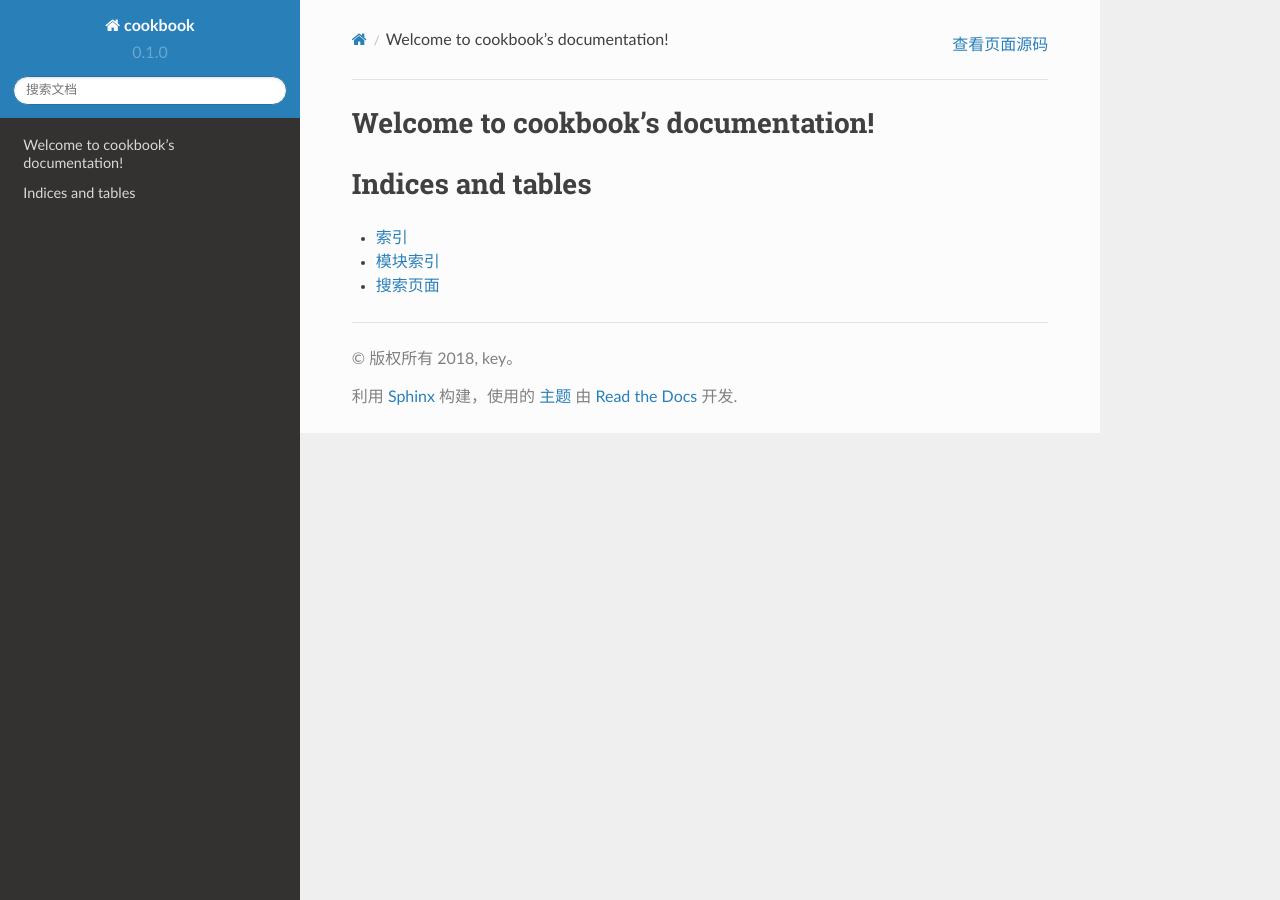
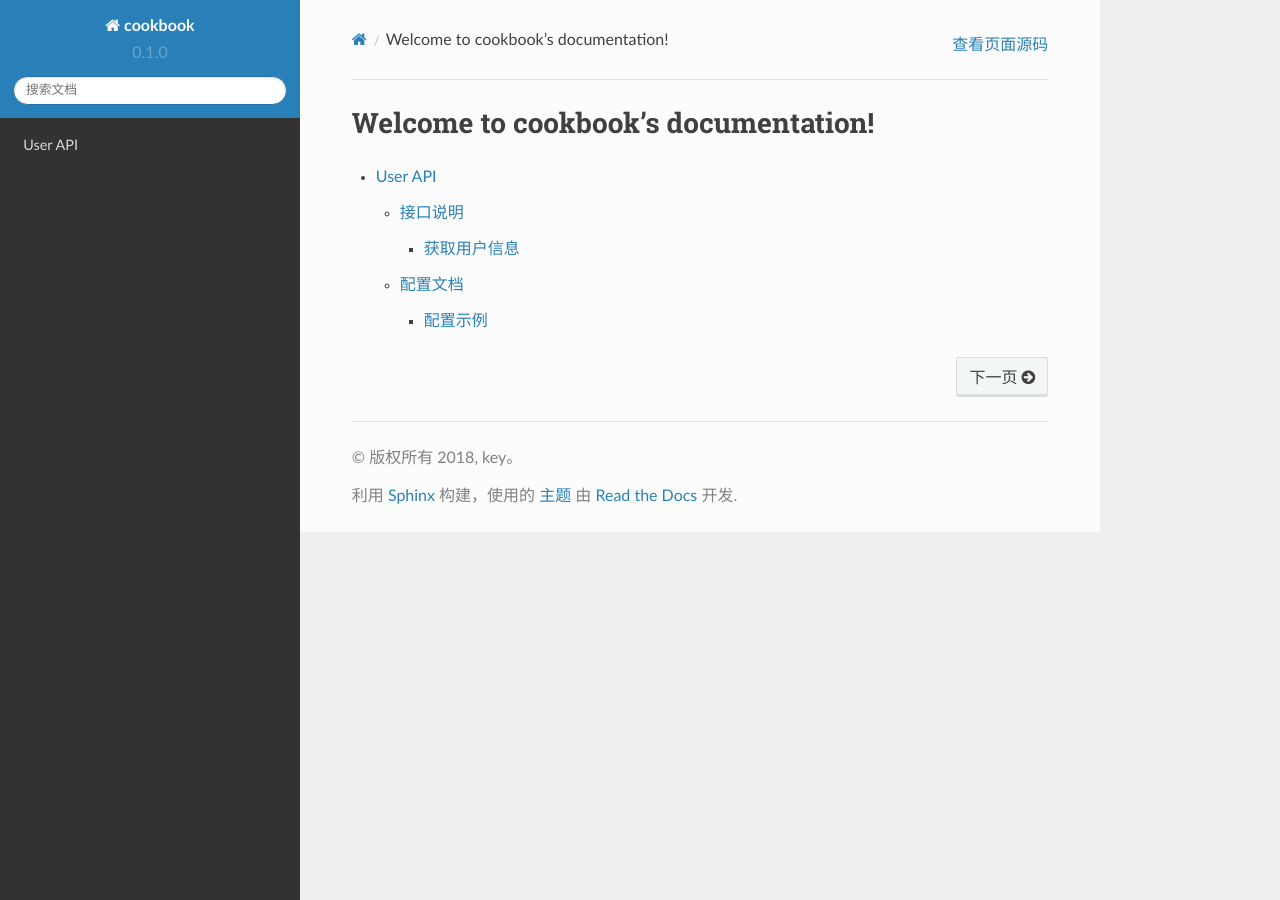
Before and after one commit to lossme/cookbook, a Sphinx documentation site: the page built from docs/source/index.rst, in a window 1280 px wide. Built offline with Sphinx 7.4.7 and the Read the Docs theme 2.0.0, drawn with Linux system fonts in a browser that asks for light colours.

Commit message:
添加示例

````diff
--- a/docs/source/conf.py
+++ b/docs/source/conf.py
@@ -39,8 +39,8 @@ templates_path = ['_templates']
 # The suffix(es) of source filenames.
 # You can specify multiple suffix as a list of string:
 #
-# source_suffix = ['.rst', '.md']
-source_suffix = '.rst'
+source_suffix = ['.rst', '.md']
+# source_suffix = '.rst'
 
 # The master toctree document.
 master_doc = 'index'
@@ -165,3 +165,9 @@ texinfo_documents = [
      author, 'cookbook', 'One line description of project.',
      'Miscellaneous'),
 ]
+
+
+# md 格式支持
+source_parsers = {
+    '.md': 'recommonmark.parser.CommonMarkParser',
+}
--- a/docs/source/index.rst
+++ b/docs/source/index.rst
@@ -3,18 +3,12 @@
    You can adapt this file completely to your liking, but it should at least
    contain the root `toctree` directive.
 
+.. _contents:
+
 Welcome to cookbook's documentation!
 ====================================
 
+
 .. toctree::
-   :maxdepth: 2
-   :caption: Contents:
 
-
-
-Indices and tables
-==================
-
-* :ref:`genindex`
-* :ref:`modindex`
-* :ref:`search`
+   userapi/index
--- /dev/null
+++ b/docs/source/userapi/api.md
@@ -0,0 +1,6 @@
+## 接口说明
+
+### 获取用户信息
+
+- 接口地址: **`/user`**
+- 类型: **`POST`**
--- /dev/null
+++ b/docs/source/userapi/config.md
@@ -0,0 +1,11 @@
+## 配置文档
+
+### 配置示例
+
+```sh
+host=127.0.0.1
+port=3306
+user=root
+password=root
+charset=utf8mb4
+```
--- /dev/null
+++ b/docs/source/userapi/index.rst
@@ -0,0 +1,8 @@
+User API
+========
+
+.. toctree::
+   :maxdepth: 2
+
+   api
+   config
````
